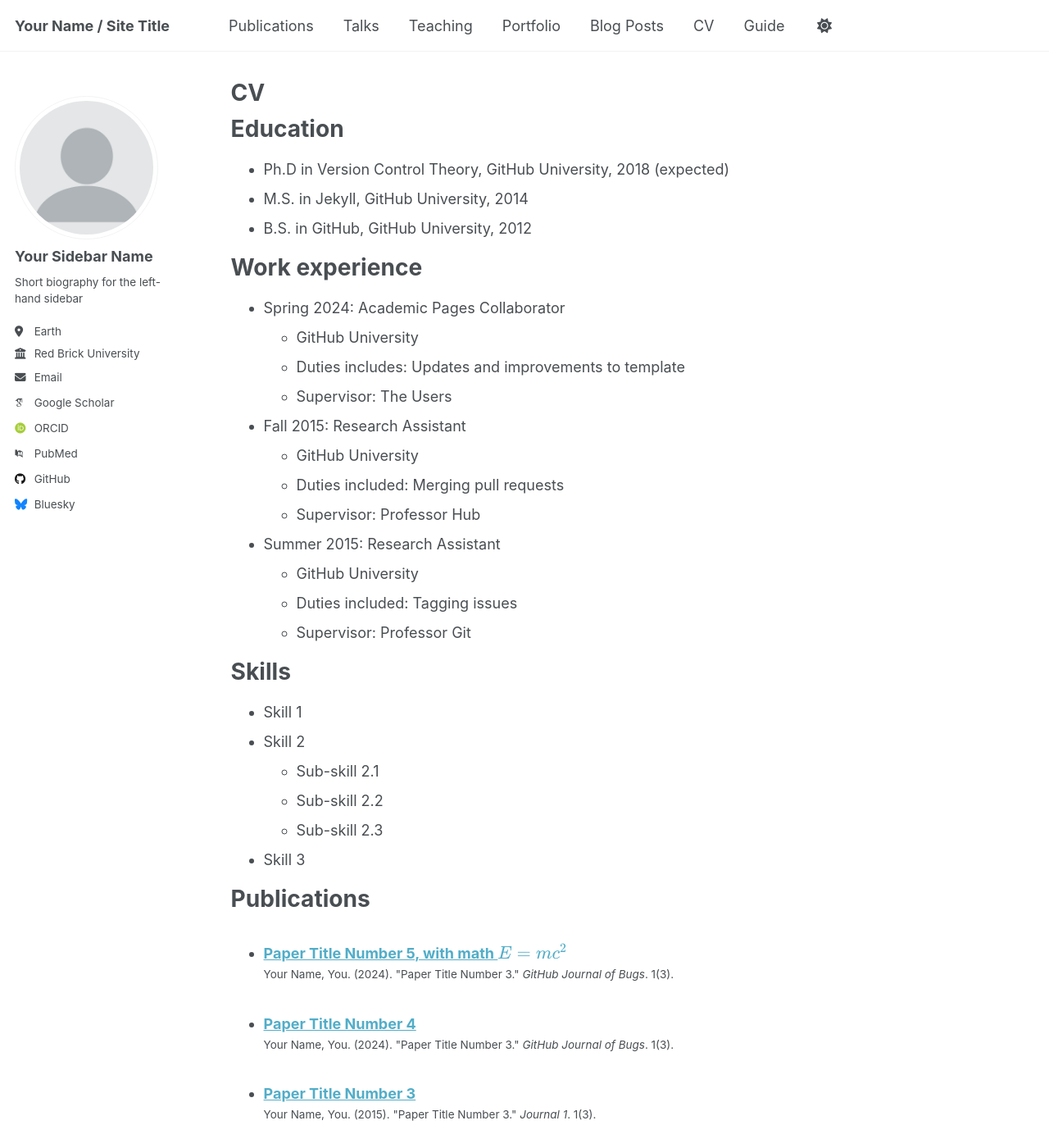
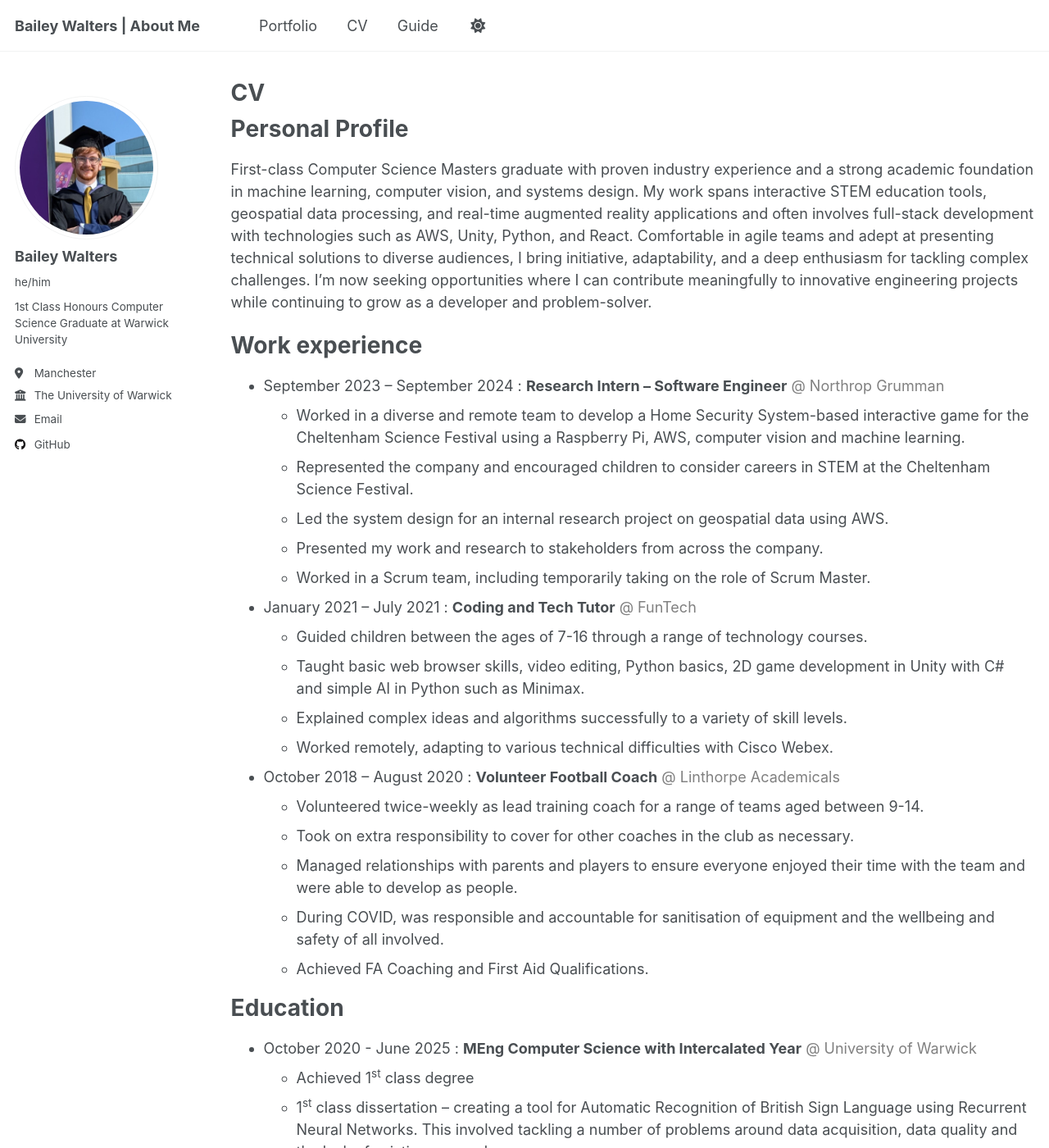
Before and after one commit to 13das/13das.github.io, a Jekyll site: the page built from _pages/cv.md, in a window 1280 px wide and 1400 px high. Shown: the whole window at 82% size. Built offline with Jekyll 4.4.1, drawn with Linux system fonts in a browser that asks for light colours; some web fonts are replaced; a script that is not in the unit is left out; some of the changed text lies outside the part shown.

Commit message:
Removed links to unused pages, updated CV

```diff
--- a/Gemfile
+++ b/Gemfile
@@ -11,3 +11,5 @@ end
 
 gem 'github-pages'
 gem 'connection_pool', '2.5.0'
+
+gem "tzinfo-data", "~> 1.2025"
--- a/_config.yml
+++ b/_config.yml
@@ -7,39 +7,39 @@
 # server process.
 
 # Basic Site Settings
-locale                   : "en-US"
+locale                   : "en-GB"
 site_theme               : "default" # Currently available options are "default", "air"
-title                    : "Your Name / Site Title"
+title                    : "Bailey Walters | About Me"
 title_separator          : "-"
-name                     : &name "Your Name"
-description              : &description "personal description"
-url                      : https://academicpages.github.io # the base hostname & protocol for your site e.g. "https://[your GitHub username].github.io" or if you already have some other page hosted on Github then use "https://[your GitHub username].github.io/[Your Repo Name]"
+name                     : &name "Bailey Walters"
+description              : &description "1st Class Honours Computer Science Graduate at Warwick University"
+url                      : https://13das.github.io # the base hostname & protocol for your site e.g. "https://[your GitHub username].github.io" or if you already have some other page hosted on Github then use "https://[your GitHub username].github.io/[Your Repo Name]"
 baseurl                  : "" # the subpath of your site, e.g. "/blog"
-repository               : "academicpages/academicpages.github.io"
+repository               : "13das/13das.github.io"
 
 # Site Author - The following control what appear as part of the author content on the side bar.
 #               If a field is blank the icon and link will not appear, otherwise it will be shown.
 #               Additional customization can be done by editing /_includes/author-profile.html
 author:
   # Biographic information
-  avatar           : "profile.png"
-  name             : "Your Sidebar Name"
-  pronouns         : # example: "she/her"
-  bio              : "Short biography for the left-hand sidebar"
-  location         : "Earth"
-  employer         : "Red Brick University"
+  avatar           : "profile.jpg"
+  name             : "Bailey Walters"
+  pronouns         : "he/him"
+  bio              : "1st Class Honours Computer Science Graduate at Warwick University"
+  location         : "Manchester"
+  employer         : "The University of Warwick"
   uri              : # URL
-  email            : "none@example.org"
+  email            : "bailey.walters@virginmedia.com"
 
   # Academic websites
   academia         : # URL
   arxiv            : # URL - Update with the correct link to your profile
-  googlescholar    : "https://scholar.google.com/citations?user=PS_CX0AAAAAJ"
+  googlescholar    : #"https://scholar.google.com/citations?user=PS_CX0AAAAAJ"
   inspire-hep      : # URL
   impactstory      : # URL
-  orcid            : "http://orcid.org/yourorcidurl"
+  orcid            : #"http://orcid.org/yourorcidurl"
   semantic         : # URL
-  pubmed           : "https://www.ncbi.nlm.nih.gov/pubmed/?term=john+snow"
+  pubmed           : #"https://www.ncbi.nlm.nih.gov/pubmed/?term=john+snow"
   researchgate     : # URL
   scopus           : # URL
 
@@ -47,13 +47,13 @@ author:
   bitbucket        : # Username - Update with your username on the site
   codepen          : # Username
   dribbble         : # Username
-  github           : "academicpages"
+  github           : "13das"
   kaggle           : # Username
   stackoverflow    : # User number or user number and name (i.e., use "1" or "1/jeff-atwood")
 
   # Social media
   artstation       : # Username
-  bluesky          : "bsky.app" # Replace this with you Bluesky username
+  bluesky          : #"bsky.app" # Replace this with you Bluesky username
   facebook         : # Username
   flickr           : # Username
   foursquare       : # Username
@@ -298,7 +298,7 @@ sass:
 permalink: /:categories/:title/
 # paginate: 5 # amount of posts to show
 # paginate_path: /page:num/
-timezone: Etc/UTC # http://en.wikipedia.org/wiki/List_of_tz_database_time_zones
+timezone: Etc/GMT # http://en.wikipedia.org/wiki/List_of_tz_database_time_zones
 
 
 # Plugins
--- a/_pages/cv.md
+++ b/_pages/cv.md
@@ -9,56 +9,106 @@ redirect_from:
 
 {% include base_path %}
 
-Education
+Personal Profile
 ======
-* Ph.D in Version Control Theory, GitHub University, 2018 (expected)
-* M.S. in Jekyll, GitHub University, 2014
-* B.S. in GitHub, GitHub University, 2012
+First-class Computer Science Masters graduate with proven industry experience and a strong academic foundation in
+machine learning, computer vision, and systems design. My work spans interactive STEM education tools, geospatial data processing, and real-time augmented reality applications and often involves full-stack development with technologies such as AWS, Unity, Python, and React. Comfortable in agile teams and adept at presenting technical solutions to diverse audiences,  I  bring  initiative,  adaptability,  and  a  deep  enthusiasm  for  tackling  complex  challenges.  I'm  now  seeking opportunities  where  I  can  contribute  meaningfully  to  innovative  engineering  projects  while  continuing  to  grow  as  a developer and problem-solver.
 
 Work experience
 ======
-* Spring 2024: Academic Pages Collaborator
-  * GitHub University
-  * Duties includes: Updates and improvements to template
-  * Supervisor: The Users
+* September 2023 – September 2024 : **Research Intern – Software Engineer** <span style="color:grey"> @ Northrop Grumman </span>
+  * Worked in a diverse and remote team to develop a Home Security System-based interactive game for the Cheltenham Science Festival using a Raspberry Pi, AWS, computer vision and machine learning.
+  * Represented the company and encouraged children to consider careers in STEM at the Cheltenham Science Festival.
+  * Led the system design for an internal research project on geospatial data using AWS.
+  * Presented my work and research to stakeholders from across the company.
+  * Worked in a Scrum team, including temporarily taking on the role of Scrum Master.
 
-* Fall 2015: Research Assistant
-  * GitHub University
-  * Duties included: Merging pull requests
-  * Supervisor: Professor Hub
+* January 2021 – July 2021 : **Coding and Tech Tutor** <span style="color:grey"> @ FunTech </span>
+  * Guided children between the ages of 7-16 through a range of technology courses.
+  * Taught basic web browser skills, video editing, Python basics, 2D game development in Unity with C# and simple AI in Python such as Minimax.
+  * Explained complex ideas and algorithms successfully to a variety of skill levels.
+  * Worked remotely, adapting to various technical difficulties with Cisco Webex.
 
-* Summer 2015: Research Assistant
-  * GitHub University
-  * Duties included: Tagging issues
-  * Supervisor: Professor Git
+* October 2018 – August 2020 : **Volunteer Football Coach** <span style="color:grey"> @ Linthorpe Academicals </span>
+  * Volunteered twice-weekly as lead training coach for a range of teams aged between 9-14.
+  * Took on extra responsibility to cover for other coaches in the club as necessary.
+  * Managed relationships with parents and players to ensure everyone enjoyed their time with the team and were able to develop as people.
+  * During COVID, was responsible and accountable for sanitisation of equipment and the wellbeing and safety of all involved.
+  * Achieved FA Coaching and First Aid Qualifications.
+
+Education
+======
+* October 2020 - June 2025 : **MEng Computer Science with Intercalated Year** <span style="color:grey"> @ University of Warwick </span>
+  * Achieved 1<sup>st</sup> class degree
+  * 1<sup>st</sup> class dissertation – creating a tool for Automatic Recognition of British Sign Language using Recurrent Neural Networks. This involved tackling a number of problems around data acquisition, data quality and the lack of existing research.
+  * 1<sup>st</sup> Class Group Project – Real-Time Shot Assistance using Augmented Reality for Pool. Acting as project manager and computer vision lead, I took responsibility for significant portions of the successful project.
+* September 2018 - June 2020 : **A-Levels** <span style="color:grey"> @ The King's Academy </span>
+  * A* in Maths
+  * A* in Computer Science
+  * A in Chemistry
+  * A in Further Maths (AS-Level)
+  * C in German (AS-Level)
+* September 2015 – July 2018 : **GCSEs** <span style="color:grey"> @ The King's Academy </span>
+  * Grade 9 in Maths, Computer Science, Combined Science (x2), History, RE
+  * Grade 8 in German
+  * Grade 7 in English Literature and English Language
 
 Skills
 ======
-* Skill 1
-* Skill 2
-  * Sub-skill 2.1
-  * Sub-skill 2.2
-  * Sub-skill 2.3
-* Skill 3
+<table><thead>
+  <tr>
+    <th>Category</th>
+    <th>Proficiencies</th>
+    <th>Familiar With</th>
+  </tr></thead>
+<tbody>
+  <tr>
+    <td>Programming Languages</td>
+    <td>Python, Java, C#, Bash, JavaScript, HTML, CSS</td>
+    <td>C, MATLAB, Prolog, Haskell</td>
+  </tr>
+  <tr>
+    <td>Frameworks/Tools</td>
+    <td>PostgreSQL, Git, React, AWS, Unity, Spring, GeoServer, OpenStreetMaps, PMTiles, Jira, Confluence, LaTeX, REST, Linux Development</td>
+    <td>ASP.net, Docker, MATLAB/Simulink, SQLite, MongoDB, Vite, Slurm</td>
+  </tr>
+  <tr>
+    <td>Methodologies</td>
+    <td>Agile, Scrum, Kanban, Pair Programming</td>
+    <td>Waterfall, PRINCE2</td>
+  </tr>
+  <tr>
+    <td>Concepts</td>
+    <td>Object-Oriented Programming, Data Structures, Optimisation, Algorithm Design, Database Design, Test-Driven Development, Software Best Practices, Artificial Intelligence, MachineLearning, Data Analysis, Design Patterns, High-Performance Computing</td>
+    <td>Legal, Moral and Ethical issues, Scalability, User Interface Design, Hardware Design, Security, Networking, Protocols, Quantum Computing</td>
+  </tr>
+  <tr>
+    <td>Soft Skills</td>
+    <td>Teamwork, Communication, Leadership, Organisation, Learning, Logical and Analytical Thinking, Problem Solving, Adaptability, Presenting, Research, Patience</td>
+    <td></td>
+  </tr>
+</tbody></table>
 
-Publications
+
+Additional Experience
 ======
-  <ul>{% for post in site.publications reversed %}
-    {% include archive-single-cv.html %}
-  {% endfor %}</ul>
+* May 2022 – July 2023, May 2024 – July 2025 : **Executive Officer** <span style="color:grey"> @ Warwick Pool Club </span>
+  * As both IT Officer and President, I have taken responsibility for the Club’s online presence and day-to-day activities.
+  * Worked with the Student Union to ensure compliance with rules.
+  * Organised large-scale events both within the University and with other Universities.
+  * Negotiated and maintained sponsorships.
+  * Developed leadership, communication and organisational skills.
+* October – November 2022 : **Competitive Programming** <span style="color:grey"> @ UKIEPC, NWERC, IMC Prosperity </span>
+  * Placed 2nd within the University, and within the top 50 in the UK at UKIEPC, qualifying for NWERC
+  * Represented Warwick University at NWERC (Northwestern Europe Regional Contest) at Delft, Netherlands
+  * Utilised effective communication and knowledge of algorithms to produce efficient solutions to complex problems under time pressure
+  * Took part in IMC Prosperity, a trading simulation challenge to optimise profits
+* January 2021 – November 2022 : **Mathematical Modelling for Electric Motorbike** <span style="color:grey"> @ Warwick Moto </span>
+  * Helped design a simulation of an electric motorbike in MATLAB and Simulink
+  * Worked on race-track extraction from satellite imagery using existing deep-learning models
 
-Talks
-======
-  <ul>{% for post in site.talks reversed %}
-    {% include archive-single-talk-cv.html  %}
-  {% endfor %}</ul>
+**References available on request**
 
-Teaching
-======
-  <ul>{% for post in site.teaching reversed %}
-    {% include archive-single-cv.html %}
-  {% endfor %}</ul>
-
-Service and leadership
-======
-* Currently signed in to 43 different slack teams
+<div class="cv-download-links">
+  <a href="{{ base_path }}/files/BaileyWaltersCV.pdf" class="btn btn--primary">Download CV as PDF</a>
+</div>
```
Also changed, not shown: _data/navigation.yml (+8 -8 lines), _pages/about.md (+5 -3 lines), _pages/cv-json.md (+1 -1 lines), images/profile.jpg (added), images/profile.png (deleted), 1 other file.
